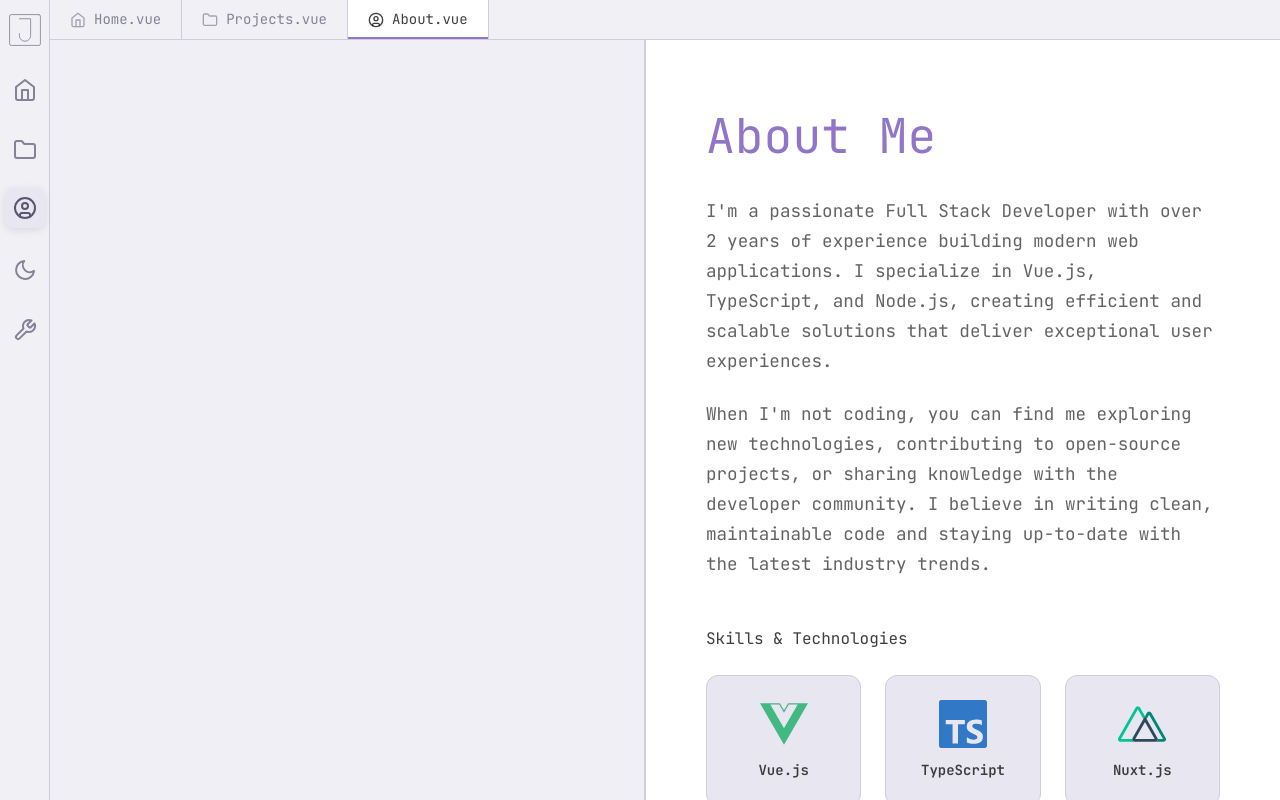
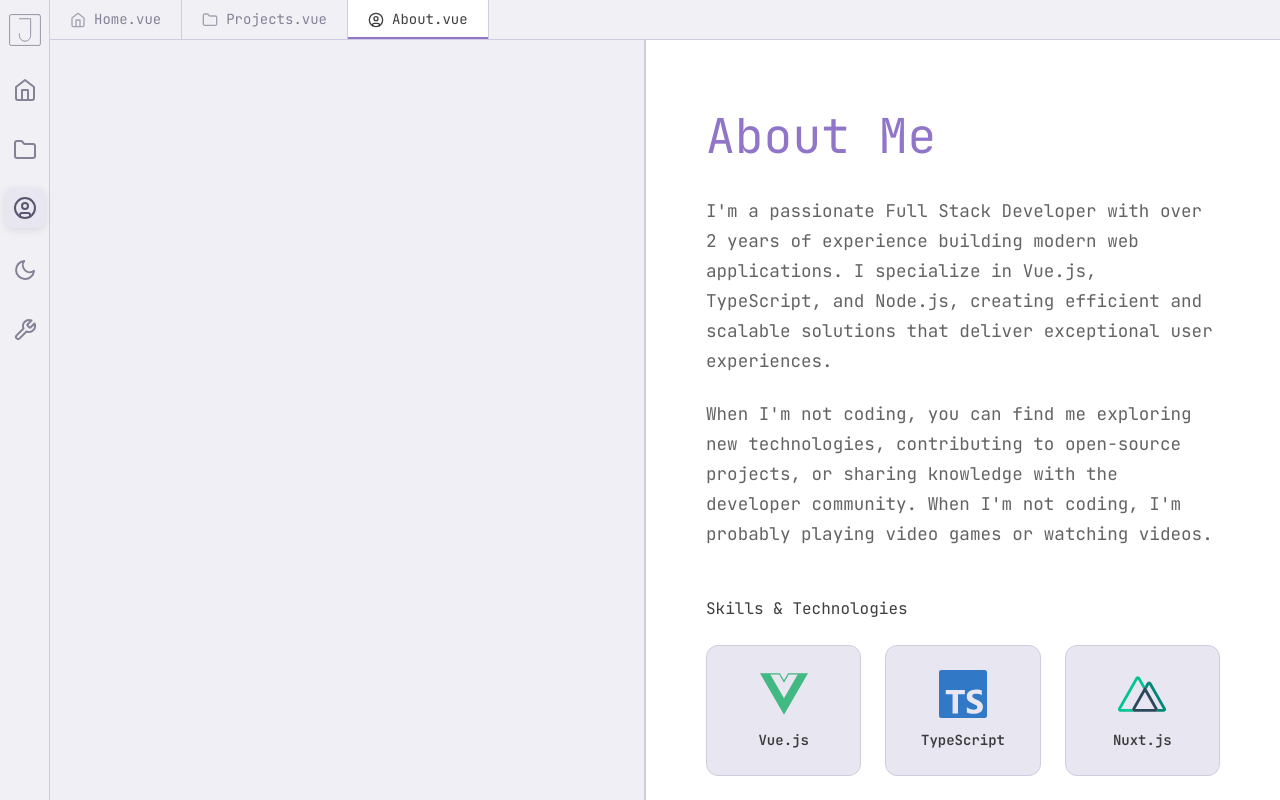
Before and after one commit to Jordiop/tab-portfolio, a Vue app: page /about in a window 1280 px wide. Built offline with nearby package versions, Linux system fonts and the light colour scheme.

Commit message:
feat: fix about desc

```diff
--- a/src/views/About.vue
+++ b/src/views/About.vue
@@ -131,8 +131,8 @@ onMounted(() => {
         </p>
         <p class="bio">
           When I'm not coding, you can find me exploring new technologies, contributing to open-source projects,
-          or sharing knowledge with the developer community. I believe in writing clean, maintainable code and
-          staying up-to-date with the latest industry trends.
+          or sharing knowledge with the developer community.
+          When I'm not coding, I'm probably playing video games or watching videos.
         </p>
       </div>
 
```
